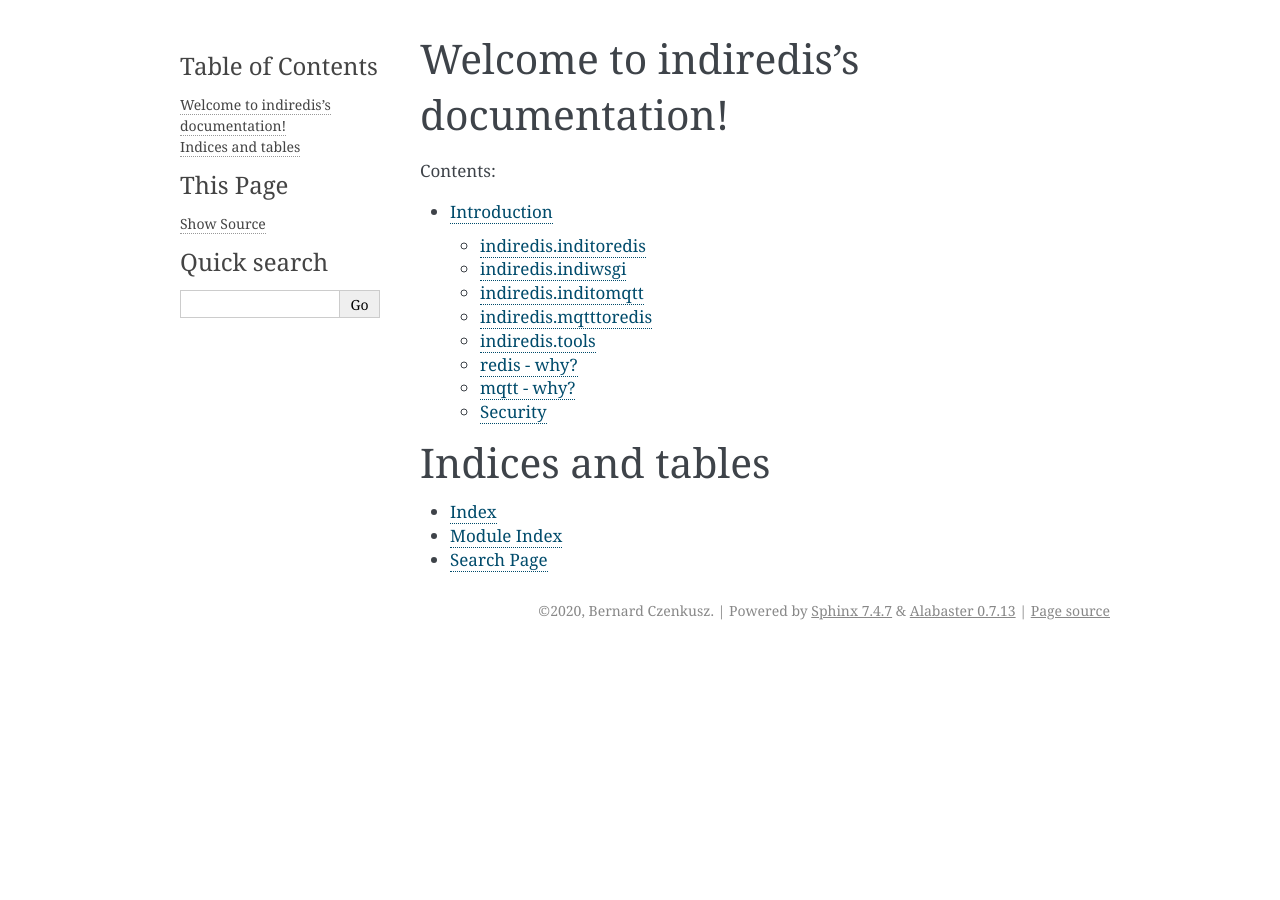
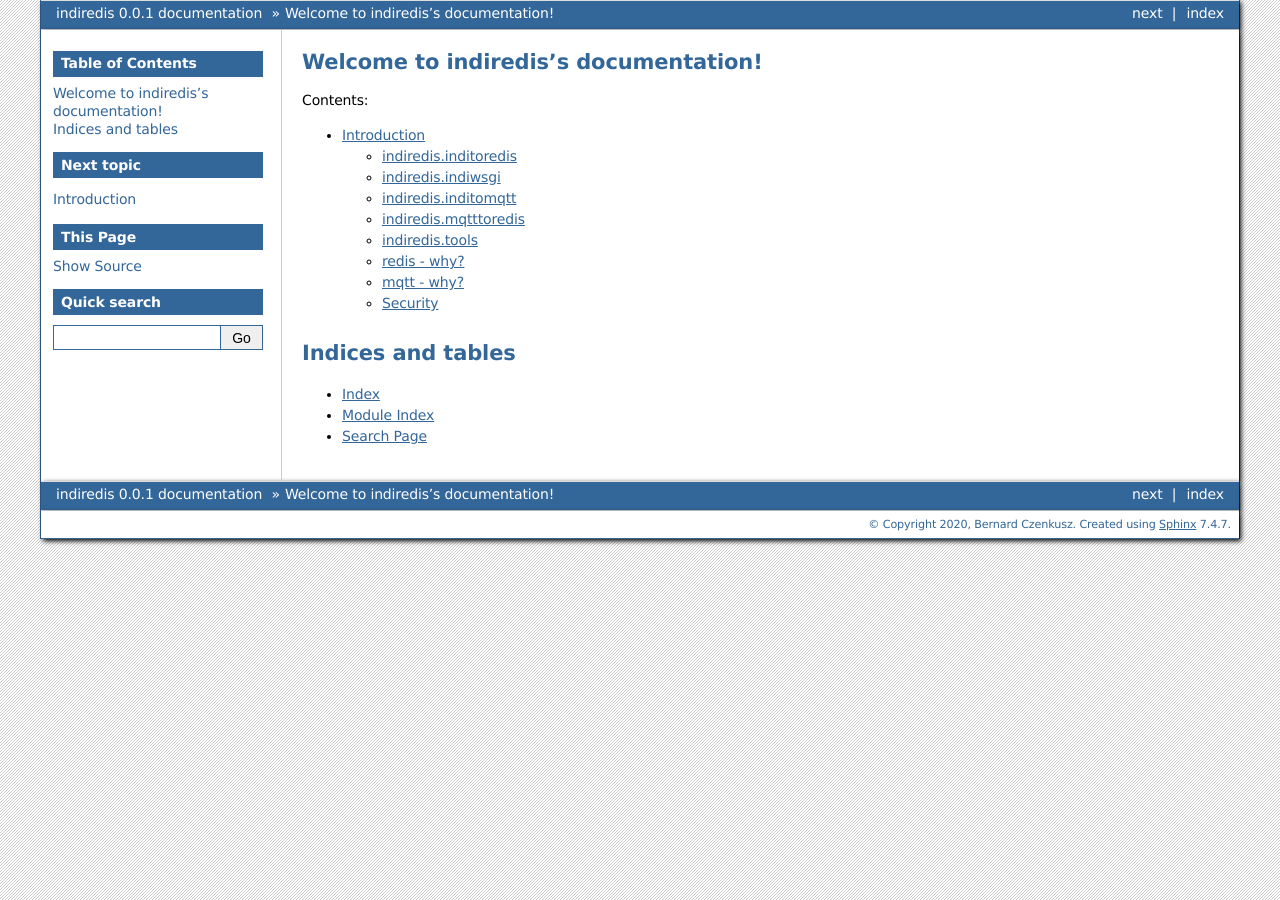
Before and after one commit to bernie-skipole/indi, a Sphinx documentation site: the page built from docs/source/index.rst, in a window 1280 px wide. Built offline with Sphinx 7.4.7, drawn with Linux system fonts in a browser that asks for light colours.

Commit message:
altered conf.py

```diff
--- a/docs/source/conf.py
+++ b/docs/source/conf.py
@@ -49,7 +49,9 @@
 # The theme to use for HTML and HTML Help pages.  See the documentation for
 # a list of builtin themes.
 #
-html_theme = 'alabaster'
+#html_theme = 'alabaster'
+
+html_theme = 'bizstyle'
 
 # Add any paths that contain custom static files (such as style sheets) here,
 # relative to this directory. They are copied after the builtin static files,
```
Also changed, not shown: README.md (+1 -1 lines).
